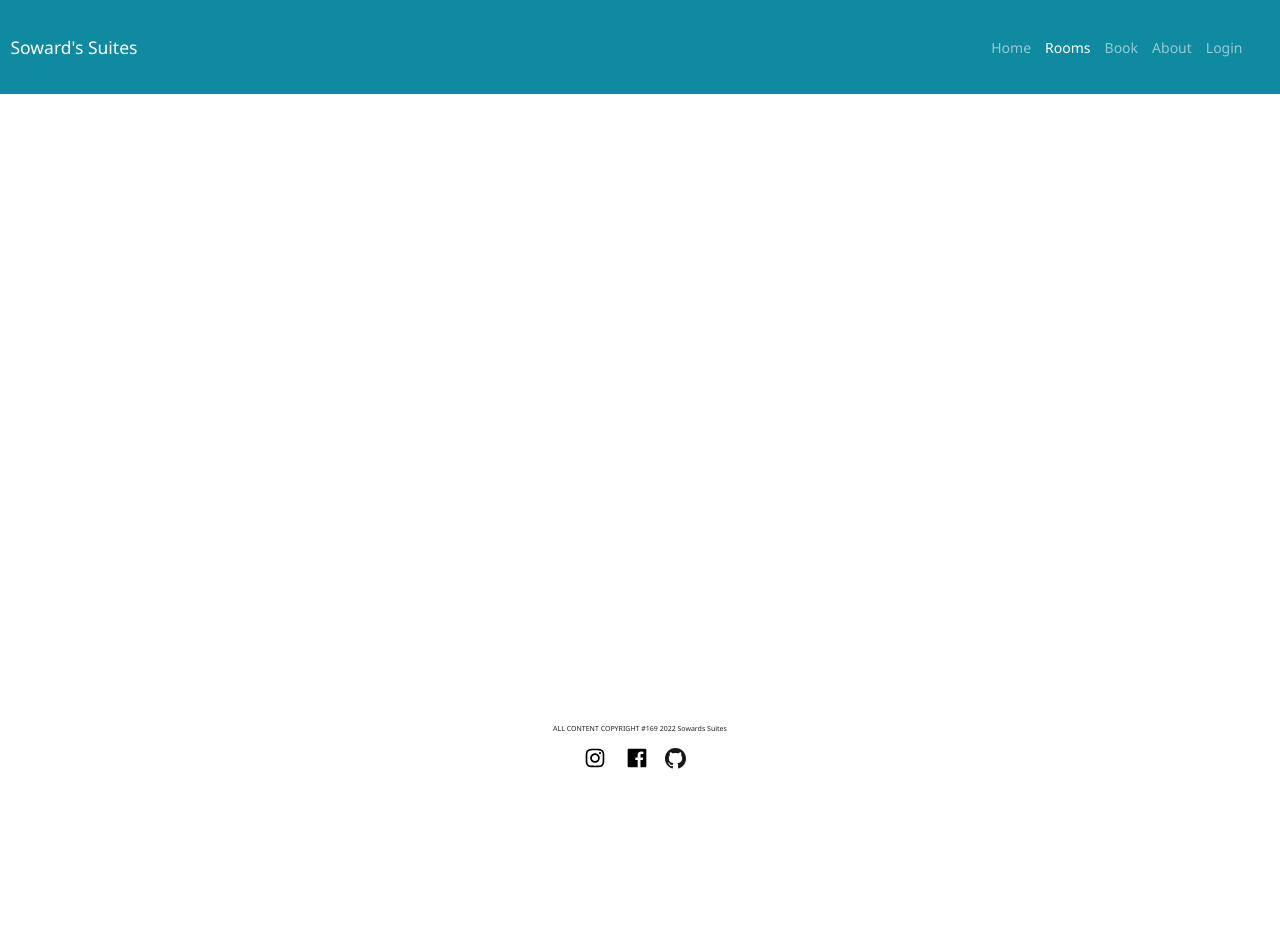
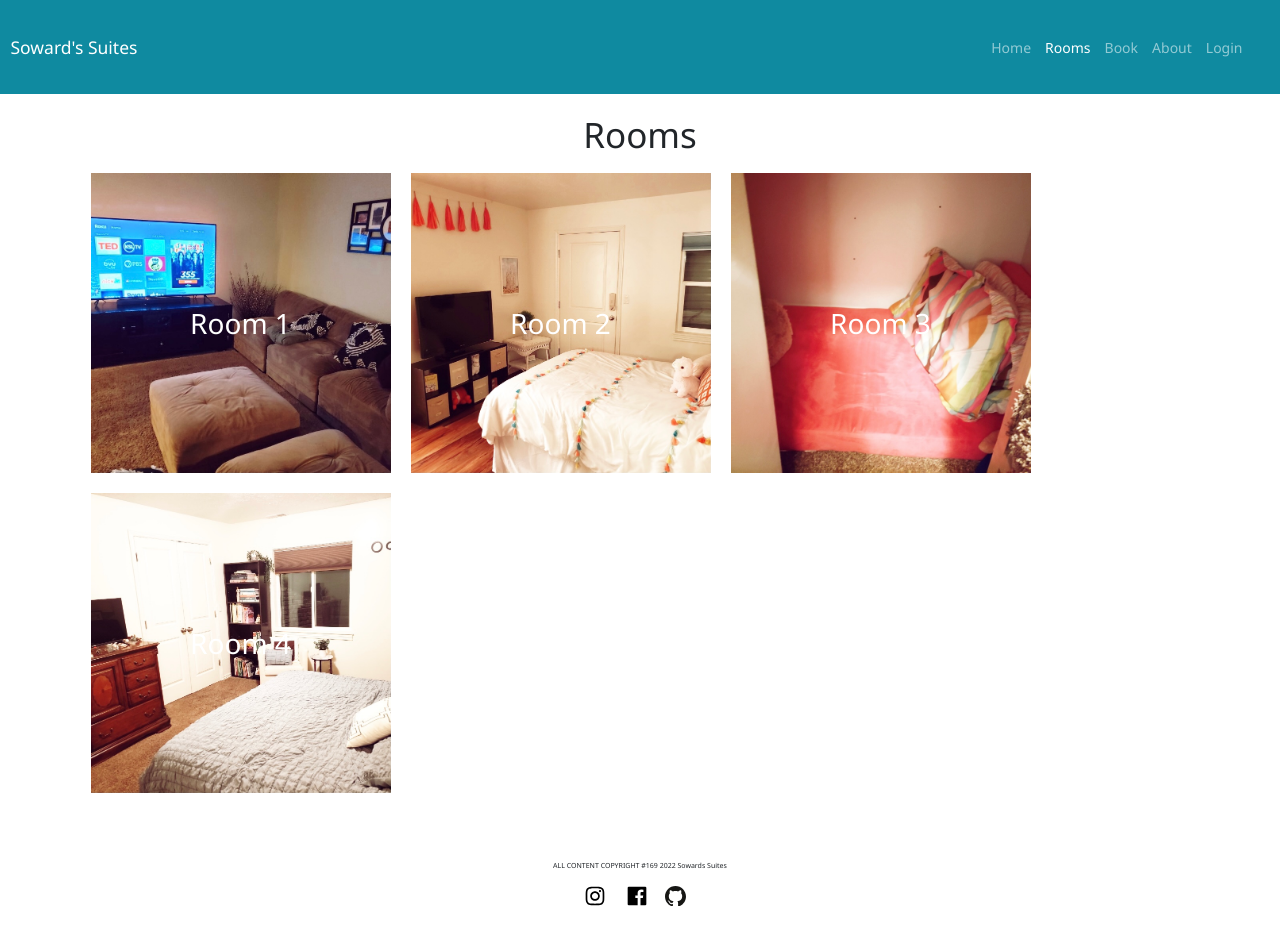
Before and after one commit to bradofrado/SowardsSuites, a Vue app: page /rooms in a window 1280 px wide. Before the commit the page ends 800 px from the top, so only its background shows below. Built offline with nearby package versions, Linux system fonts and the light colour scheme.

Commit message:
Added rooms view

```diff
--- a/src/App.vue
+++ b/src/App.vue
@@ -1,7 +1,9 @@
 <template>
     <div id="app">
         <Header/>
-        <div id="myApp"><router-view/></div>
+        <div id="myApp" class="container">
+            <router-view/>
+        </div>
         <Footer/>
     </div>
 </template>
@@ -13,7 +15,7 @@ export default {
     components: {
         Header,
         Footer
-    }
+    },
 }
 </script>
 
--- a/src/components/ImageButton.vue
+++ b/src/components/ImageButton.vue
@@ -1,7 +1,7 @@
 <template>
     <div class="image-button-container">
         <router-link name="image-button" :class="'image-button center-center' + (img ? ' no-color' : '')" :to="to">
-            <div name="image-button-text" class="image-button-text center-center" >{{name}}</div>
+            <div name="image-button-text" class="image-button-text center-center" >{{name ? name : ''}}</div>
         </router-link>
         <img v-if="img" :src="`/images/${img}`">
     </div>
--- a/src/main.js
+++ b/src/main.js
@@ -2,6 +2,7 @@ import Vue from 'vue'
 import App from './App.vue'
 import router from './router'
 import { BootstrapVue, IconsPlugin } from 'bootstrap-vue'
+import rooms from './mock-data.js'
 
 // Import Bootstrap an BootstrapVue CSS files (order is important)
 import 'bootstrap/dist/css/bootstrap.css'
@@ -14,7 +15,12 @@ Vue.use(IconsPlugin)
 
 Vue.config.productionTip = false
 
+let data = {
+    rooms: rooms
+}
+
 new Vue({
   router,
+  data,
   render: h => h(App)
 }).$mount('#app')
--- /dev/null
+++ b/src/mock-data.js
@@ -0,0 +1,6 @@
+export default [
+    {id: 0, name: "Room 1", path: "/rooms/0", img: "room1.jpg", description: "A lovely room"},
+    {id: 1, name: "Room 2", path: "/rooms/1", img: "room2.jpg", description: "Yes good"},
+    {id: 2, name: "Room 3", path: "/rooms/2", img: "room3.jpg", description: "The best one"},
+    {id: 3, name: "Room 4", path: "/rooms/3", img: "room4.jpg", description: "Oh baby yes"},
+]
--- a/src/router/index.js
+++ b/src/router/index.js
@@ -1,6 +1,7 @@
 import Vue from 'vue'
 import VueRouter from 'vue-router'
 import HomeView from '../views/HomeView.vue'
+import RoomsView from '../views/RoomsView.vue'
 
 Vue.use(VueRouter)
 
@@ -9,6 +10,11 @@ const routes = [
     path: '/',
     name: 'home',
     component: HomeView
+  },
+  {
+      path: '/rooms',
+      name: 'rooms',
+      component: RoomsView
   },
   {
     path: '/about',
--- /dev/null
+++ b/src/views/RoomsView.vue
@@ -0,0 +1,61 @@
+<template>
+    <div class="rooms-page">
+        <h1>Rooms</h1>
+        <div name="grid" class="grid">
+            <template v-for="rowNum in numRows">
+                <div class="grid-row" :key="rowNum">
+                    <div v-for="room in getRoomInRow(rowNum)" class="grid-item" :key="room.id">
+                        <ImageButton :to="room.path" :name="room.name" :img="room.img"/>
+                    </div>
+                </div>
+            </template>
+        </div>
+    </div>
+</template>
+
+<script>
+import ImageButton from "@/components/ImageButton.vue"
+export default {
+    name: "RoomsView",
+    components: {
+        ImageButton
+    },
+    methods: {
+        getRoomInRow(rowNum) {
+            if (rowNum === this.numRows) {
+                return this.$root.$data.rooms.slice((rowNum - 1) * 3);
+
+            }
+
+            const rooms =  this.$root.$data.rooms.slice((rowNum - 1) * 3, rowNum * 3);
+            return rooms;
+        }
+    },
+    computed: {
+        rooms() {
+            return this.$root.$data.rooms;
+        },
+        numRows() {
+            const numRows = Math.ceil(this.$root.$data.rooms.length / 3);
+            return numRows;
+        }
+    }
+}
+</script>
+
+<style scoped>
+.grid-row {
+    display: flex;
+    flex-direction: column;
+}
+
+.grid-item {
+    display: flex;
+}
+
+@media only screen and (min-width: 960px) {
+    .grid-row {
+        flex-direction: row;
+    }
+}
+</style>
```
